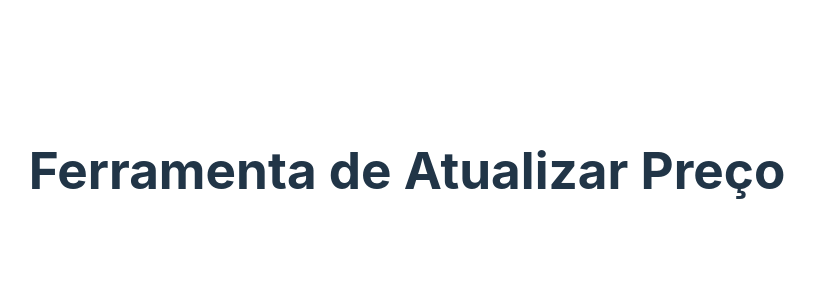
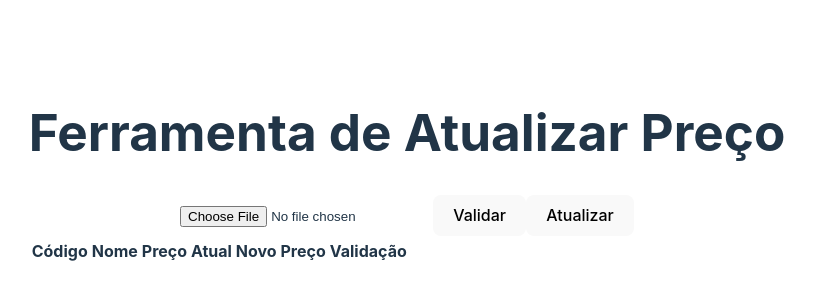
Before and after one commit to marcelo-mls/price-update-tool, a React (Vite) app in the folder frontend/: page / in a window 1280 px wide. Shown: the part 230-530 px from the top of the page, without its empty margins (233-1048 px from the left). Built offline with nearby package versions, Linux system fonts and the light colour scheme.

Commit message:
feat(frontend): renders the first components
Add inputs, buttons and table HTML

```diff
--- a/frontend/package.json
+++ b/frontend/package.json
@@ -18,6 +18,7 @@
     "@types/react": "^18.0.28",
     "@types/react-dom": "^18.0.11",
     "@vitejs/plugin-react": "^4.0.0",
+    "cz-conventional-changelog": "^3.3.0",
     "eslint": "^8.40.0",
     "eslint-config-airbnb": "^19.0.4",
     "eslint-plugin-import": "^2.27.5",
@@ -26,5 +27,10 @@
     "eslint-plugin-react-hooks": "^4.6.0",
     "eslint-plugin-react-refresh": "^0.3.4",
     "vite": "^4.3.2"
+  },
+  "config": {
+    "commitizen": {
+      "path": "./node_modules/cz-conventional-changelog"
+    }
   }
 }
--- a/frontend/src/App.jsx
+++ b/frontend/src/App.jsx
@@ -1,8 +1,9 @@
 import './App.css'
+import Table from './utils/components/Table/Table';
 
 function App() {
   return (
-    <h1>Ferramenta de Atualizar Preço</h1>
+    <Table />
   )
 }
 
--- /dev/null
+++ b/frontend/src/utils/components/Table/Table.jsx
@@ -0,0 +1,51 @@
+// import { fetchAndValidateProducts } from '../../services/api';
+
+export default function Table() {
+  return (
+    <div>
+
+      <h1>Ferramenta de Atualizar Preço</h1>
+      <input
+        type="file"
+        accept=".csv"
+        onChange={()=>{}}
+      />
+      <button
+        type='button'
+        disabled={()=>{}}
+        onClick={()=>{}}
+      >
+        Validar
+      </button>
+      <button
+        type='button'
+        disabled={()=>{}}
+        onClick={()=>{}}
+      >
+        Atualizar
+      </button>
+
+        <table>
+          <thead>
+            <tr>
+              <th>Código</th>
+              <th>Nome</th>
+              <th>Preço Atual</th>
+              <th>Novo Preço</th>
+              <th>Validação</th>
+            </tr>
+          </thead>
+          <tbody>
+              <tr >
+                <td></td>
+                <td></td>
+                <td></td>
+                <td></td>
+                <td></td>
+              </tr>
+          </tbody>
+        </table>
+
+    </div>
+  )
+}
```
Also changed, not shown: 1 other file (tests, documents, lock files or other folders).
